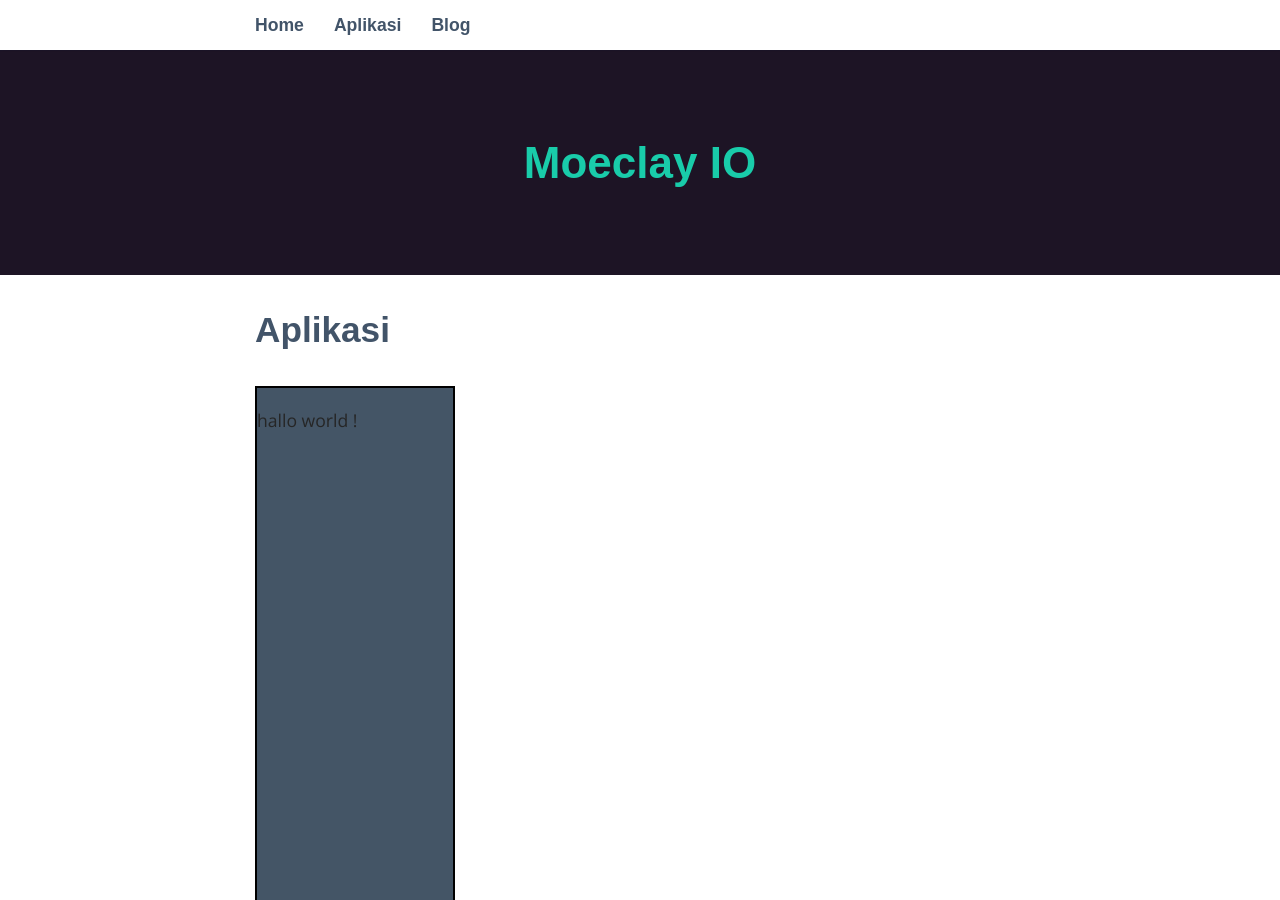
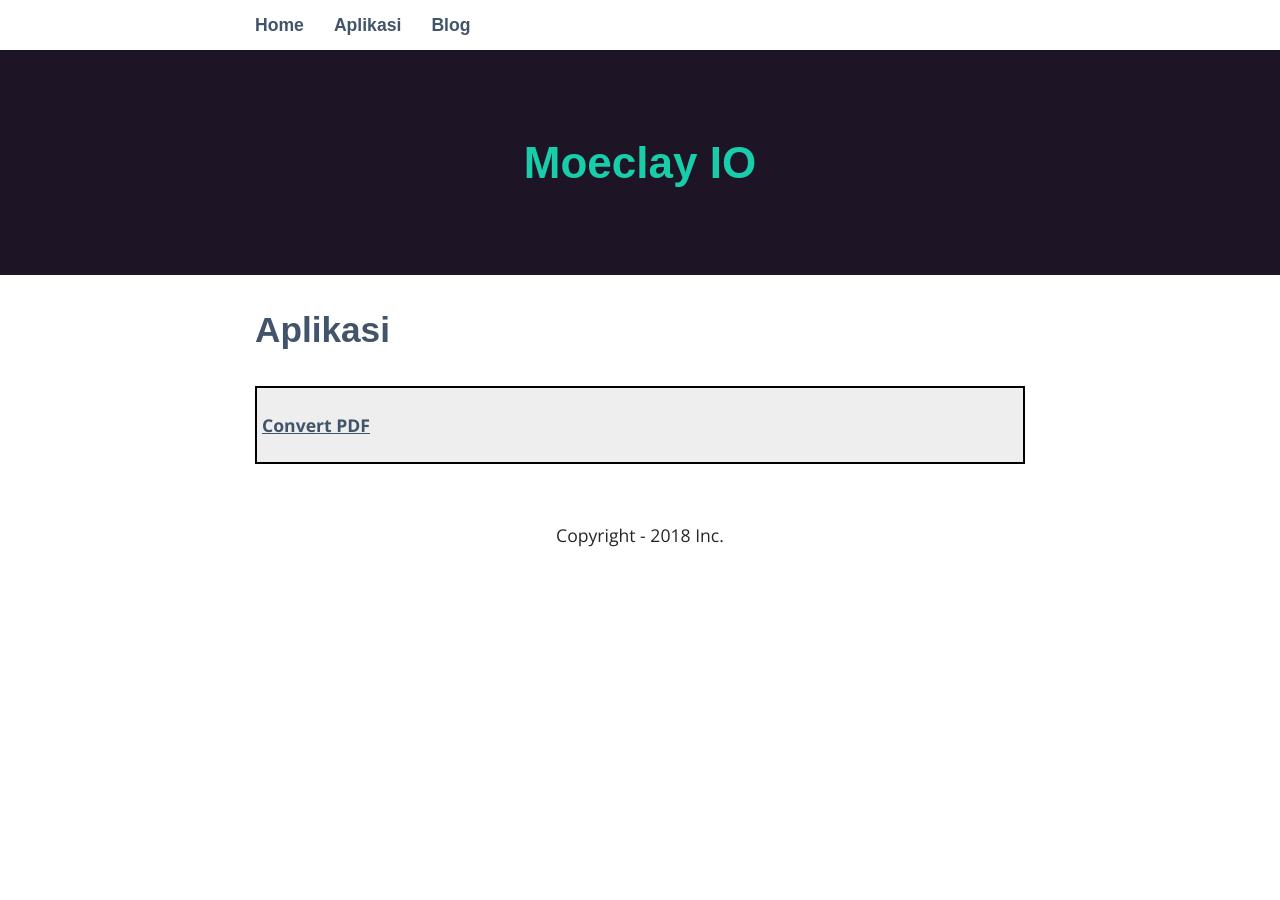
Before and after one commit to moeclay/moeclay.github.io, a Jekyll site: the page built from _pages/aplikasi.md, in a window 1280 px wide and 900 px high. Built offline with Jekyll 4.4.1, drawn with Linux system fonts in a browser that asks for light colours; some web fonts are replaced.

Commit message:
Update aplikasi.md

```diff
--- a/_pages/aplikasi.md
+++ b/_pages/aplikasi.md
@@ -7,12 +7,11 @@
 <style>
 #styleaplikasi {
   border: 2px solid #000;
-  width: 200px;
-  height: 750px;
-  background-color: #456;
+  background-color: #eee;
+  padding: 5px;
 }
 </style>
 
 <div id="styleaplikasi">
-<p>hallo world !</p>
+<a href="/"><p>Convert PDF</p></a>
 </div>
```
